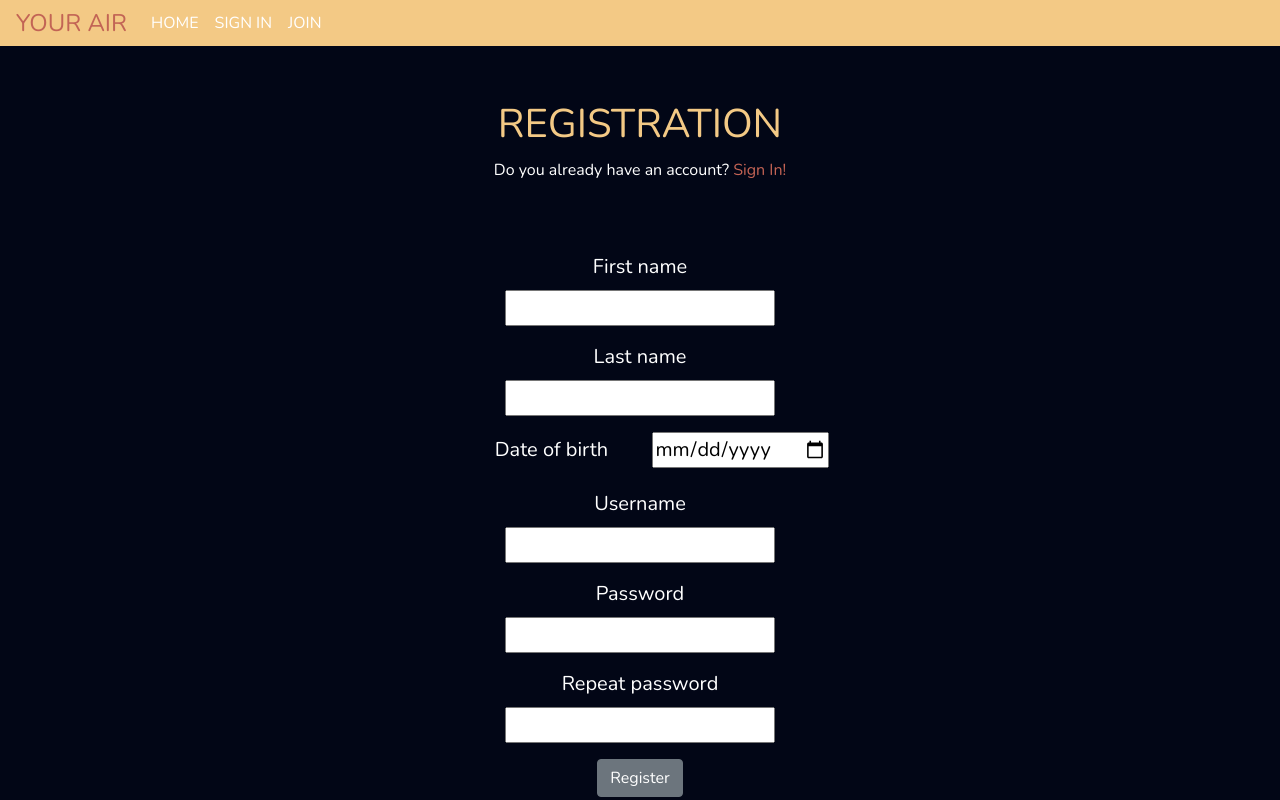
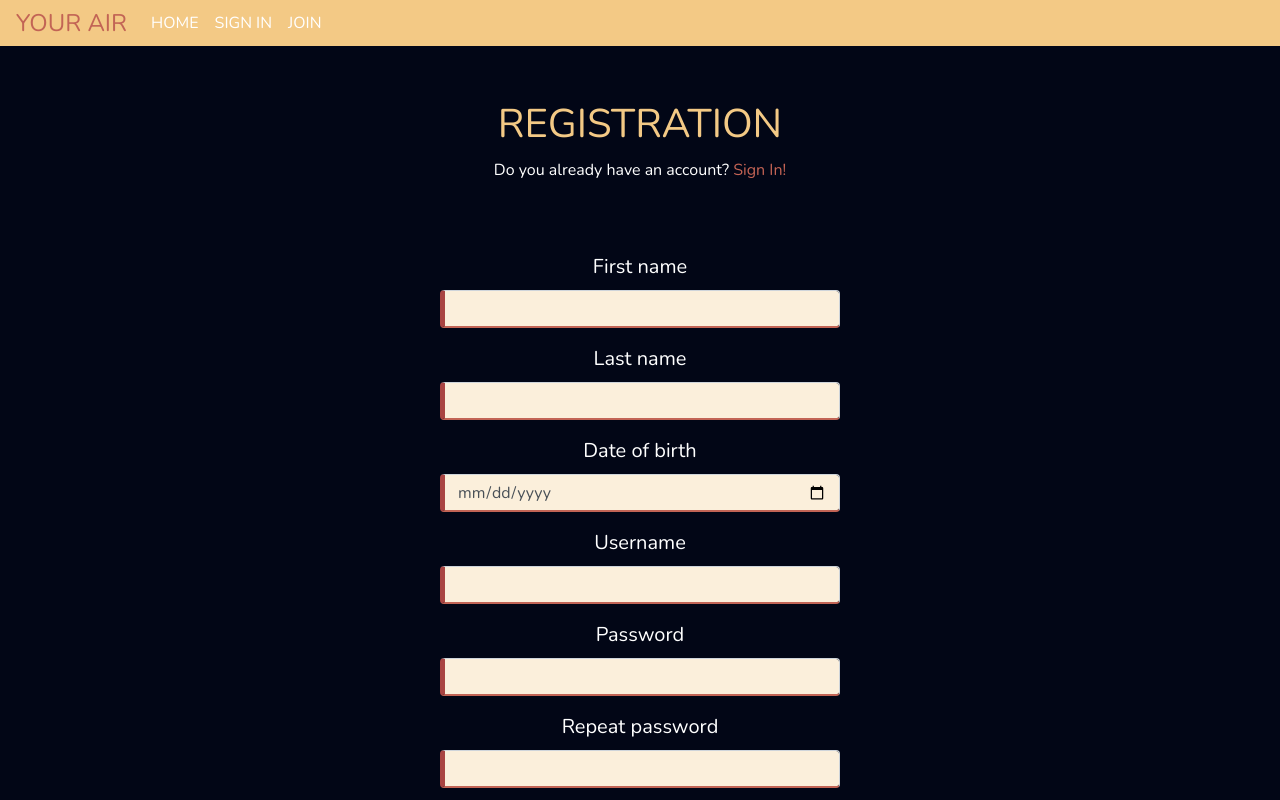
Before and after one commit to EwaCzar123/pp-web, an Angular app: page /join in a window 1280 px wide. Shown: the top 800 px of the page. Built offline with nearby package versions, Linux system fonts and the light colour scheme.

Commit message:
Formularz rejestracji i logowania

```diff
--- /dev/null
+++ b/src/app/data/data.service.ts
@@ -0,0 +1,35 @@
+import { Injectable } from "@angular/core";
+import { UserSettings, UserRegistrationData } from "./user-settings";
+import { from, Observable, of, throwError } from "rxjs";
+import { catchError, retry } from "rxjs/operators";
+import { HttpClient } from "@angular/common/http";
+
+interface SignInResponseData {
+  idToken: String;
+}
+
+@Injectable({
+  providedIn: "root",
+})
+export class DataService {
+  constructor(private http: HttpClient) {}
+
+  postUserSettings(UserSettings: UserSettings) {
+    console.log(UserSettings);
+    return this.http
+      .post<SignInResponseData>(
+        "https://polsl-pp-server.herokuapp.com/api/authenticate/login",
+        UserSettings
+      )
+      .pipe();
+    //return of(UserSettings);
+  }
+  postUserRegistration(UserRegistrationData: UserRegistrationData) {
+    return this.http
+      .post<SignInResponseData>(
+        "https://polsl-pp-server.herokuapp.com/api/authenticate/register",
+        UserRegistrationData
+      )
+      .pipe();
+  }
+}
--- /dev/null
+++ b/src/app/data/user-settings.ts
@@ -0,0 +1,13 @@
+export interface UserSettings {
+  password: string;
+  username: string;
+}
+
+export interface UserRegistrationData {
+  firstName: string;
+  lastName: string;
+  birthDate: string;
+  password: string;
+  username: string;
+  role: string;
+}
--- a/src/app/login/sign-in.component.css
+++ b/src/app/login/sign-in.component.css
@@ -12,3 +12,17 @@ p {
 .row label {
   width: 300px;
 }
+.row input {
+  width: 500px;
+  border-bottom-color: #c26455;
+  border-bottom-width: 2px;
+  background-color: #fbefdb;
+  display: inline;
+}
+.ng-valid[required],
+.ng-valid.required {
+  border-left: 5px solid #42a948; /* green */
+}
+.ng-invalid:not(form) {
+  border-left: 5px solid #a94442; /* red */
+}
--- a/src/app/login/sign-in.component.html
+++ b/src/app/login/sign-in.component.html
@@ -1,6 +1,5 @@
 <!--
-<h1 style="text-align: center; color: #F3C985; margin:100px auto 10px auto ;">Logowanie</h1>
-<p style="color: white; text-align:center;">Nie masz jeszcze konta? <a style="color:#C56455" href="/join">Zarejestruj Się!</a></p>
+
 <div class="row">
     <div class="col-xs-12 col-md-12 col-md-offset-12" >
         <div class="alert alert-danger" *ngIf="error">
@@ -44,14 +43,48 @@
 
 <div class="row">
   <div class="col-xs-12 col-md-12 col-md-offset-12">
-    <form [formGroup]="loginForm" (ngSubmit)="onSubmit()">
+    <form #loginForm="ngForm" (ngSubmit)="onSubmit(loginForm)" ngNativeValidate>
       <div class="form-group" style="text-align: center;">
         <label for="username">Enter username</label>
-        <input type="text" formControlName="login" id="username" />
+        <input
+          type="text"
+          id="username"
+          name="username"
+          class="form-control"
+          #loginFiled="ngModel"
+          ngModel
+          required
+        />
       </div>
+      <div
+        [hidden]="loginFiled.valid || loginFiled.untouched"
+        class="alert alert-warning"
+        role="alert"
+        style="color: #d35a47; text-align: center;"
+      >
+        Enter login
+      </div>
+
       <div class="form-group">
         <label for="password">Password</label>
-        <input type="password" formControlName="haslo" id="password" />
+        <input
+          type="password"
+          name="password"
+          id="password"
+          maxlength="20"
+          class="form-control"
+          #passwordFiled="ngModel"
+          ngModel
+          required
+        />
+      </div>
+      <div
+        [hidden]="passwordFiled.valid || passwordFiled.untouched"
+        class="alert alert-warning"
+        role="alert"
+        style="color: #d35a47; text-align: center;"
+      >
+        Enter password
       </div>
       <button
         type="submit"
@@ -63,3 +96,4 @@
     </form>
   </div>
 </div>
+<h3>{{ userSettings | json }}</h3>
--- a/src/app/register/join.component.css
+++ b/src/app/register/join.component.css
@@ -13,3 +13,18 @@ div {
 .row label {
   width: 200px;
 }
+.row input {
+  width: 400px;
+  border-bottom-color: #c26455;
+  border-bottom-width: 2px;
+  background-color: #fbefdb;
+  display: inline;
+}
+.ng-valid[required],
+.ng-valid.required {
+  border-left: 5px solid #42a948; /* green */
+}
+
+.ng-invalid:not(form) {
+  border-left: 5px solid #a94442; /* red */
+}
--- a/src/app/register/join.component.html
+++ b/src/app/register/join.component.html
@@ -9,39 +9,144 @@
 
 <div class="row">
   <div class="col-xs-12 col-md-12 col-md-offset-12">
-    <form [formGroup]="profileForm" (ngSubmit)="onSubmit()">
+    <form
+      #registerForm="ngForm"
+      (ngSubmit)="onSubmit(registerForm)"
+      ngNativeValidate
+    >
       <div class="form-group" style="text-align: center;">
         <label for="firstName">First name</label>
-        <input type="text" formControlName="firstName" id="firstName" />
+        <input
+          type="text"
+          name="firstName"
+          id="firstName"
+          required
+          class="form-control"
+          #nameFiled="ngModel"
+          [(ngModel)]="UserRegistrationData.firstName"
+        />
+        <div
+          [hidden]="nameFiled.valid || nameFiled.untouched"
+          class="alert alert-warning"
+          role="alert"
+          style="color: #d35a47; text-align: center;"
+        >
+          Enter first name
+        </div>
       </div>
 
       <div class="form-group">
         <label for="lastName">Last name</label>
-        <input type="text" formControlName="lastName" id="lastName" />
+        <input
+          type="text"
+          name="lastName"
+          id="lastName"
+          required
+          class="form-control"
+          #lastnameFiled="ngModel"
+          [(ngModel)]="UserRegistrationData.lastName"
+        />
+        <div
+          [hidden]="lastnameFiled.valid || lastnameFiled.untouched"
+          class="alert alert-warning"
+          role="alert"
+          style="color: #d35a47; text-align: center;"
+        >
+          Enter last name
+        </div>
       </div>
       <div class="form-group">
         <label for="birthDate">Date of birth </label>
-        <input type="date" formControlName="birthDate" id="birthDate" />
+        <input
+          type="date"
+          name="birthDate"
+          id="birthDate"
+          required
+          class="form-control"
+          #birthDateFiled="ngModel"
+          [(ngModel)]="UserRegistrationData.birthDate"
+        />
+      </div>
+      <div
+        [hidden]="birthDateFiled.valid || birthDateFiled.untouched"
+        class="alert alert-warning"
+        role="alert"
+        style="color: #d35a47; text-align: center;"
+      >
+        Enter the date of birth
       </div>
       <div class="form-group">
         <label for="username">Username </label>
-        <input type="text" formControlName="username" id="username" />
+        <input
+          type="text"
+          name="username"
+          id="username"
+          required
+          class="form-control"
+          #usernameFiled="ngModel"
+          [(ngModel)]="UserRegistrationData.username"
+        />
+      </div>
+      <div
+        [hidden]="usernameFiled.valid || usernameFiled.untouched"
+        class="alert alert-warning"
+        role="alert"
+        style="color: #d35a47; text-align: center;"
+      >
+        Enter username
       </div>
       <div class="form-group">
         <label for="password">Password</label>
-        <input type="password" formControlName="password" id="password" />
+        <input
+          type="password"
+          name="password"
+          id="password"
+          required
+          minlength="8"
+          maxlength="20"
+          class="form-control"
+          #passwordFiled="ngModel"
+          [(ngModel)]="UserRegistrationData.password"
+        />
+      </div>
+      <div
+        [hidden]="passwordFiled.valid || passwordFiled.untouched"
+        class="alert alert-warning"
+        role="alert"
+        style="color: #d35a47; text-align: center;"
+      >
+        Enter password
       </div>
       <div class="form-group">
         <label for="password2">Repeat password</label>
-        <input type="password" formControlName="password" id="password2" />
+        <input
+          type="password"
+          name="password"
+          id="password2"
+          minlength="8"
+          maxlength="20"
+          required
+          class="form-control"
+          #password2Filed="ngModel"
+          [(ngModel)]="UserRegistrationData.password"
+        />
+      </div>
+      <div
+        [hidden]="password2Filed.valid || password2Filed.untouched"
+        class="alert alert-warning"
+        role="alert"
+        style="color: #d35a47; text-align: center;"
+      >
+        Enter password
       </div>
       <button
         type="submit"
         class="btn btn-secondary"
-        [disabled]="!profileForm.valid"
+        [disabled]="!registerForm.valid"
       >
         Register
       </button>
     </form>
   </div>
 </div>
+<h3>{{ UserRegistrationData | json }}</h3>
--- a/src/app/register/join.component.ts
+++ b/src/app/register/join.component.ts
@@ -1,5 +1,9 @@
 import { Component, OnInit } from "@angular/core";
-import { FormGroup, FormControl } from "@angular/forms";
+import { FormGroup, FormControl, NgForm } from "@angular/forms";
+import { Validators } from "@angular/forms";
+import { FormBuilder } from "@angular/forms";
+import { UserRegistrationData } from "../data/user-settings";
+import { DataService } from "../data/data.service";
 
 @Component({
   selector: "app-join",
@@ -7,18 +11,36 @@ import { FormGroup, FormControl } from "@angular/forms";
   styleUrls: ["./join.component.css"],
 })
 export class JoinComponent implements OnInit {
-  constructor() {}
+  UserRegistrationData: UserRegistrationData = {
+    firstName: "",
+    lastName: "",
+    birthDate: "",
+    password: "",
+    username: "",
+    role: "WEB_USER",
+  };
+  error: any;
+  constructor(private dataService: DataService) {}
+  onSubmit(form: NgForm) {
+    if (!form.valid) {
+      return;
+    }
+    this.UserRegistrationData.username = form.value.username;
+    this.UserRegistrationData.password = form.value.password;
+    this.UserRegistrationData.birthDate = form.value.birthDate;
+    this.UserRegistrationData.firstName = form.value.firstName;
+    this.UserRegistrationData.lastName = form.value.lastName;
 
+    this.dataService.postUserRegistration(this.UserRegistrationData).subscribe(
+      (resData) => {
+        console.log(resData);
+      },
+      (errorMessage) => {
+        console.log(errorMessage);
+        this.error = errorMessage;
+      }
+    );
+    form.reset();
+  }
   ngOnInit(): void {}
-  onSubmit() {
-    console.warn(this.profileForm.value);
-  }
-
-  profileForm = new FormGroup({
-    firstName: new FormControl(""),
-    lastName: new FormControl(""),
-    birthDate: new FormControl(""),
-    password: new FormControl(""),
-    username: new FormControl(""),
-  });
 }
```
Also changed, not shown: src/app/app.component.ts (+6 -6 lines), src/app/login/sign-in.component.ts (+59 -7 lines), 1 other file (tests, documents, lock files or other folders).
